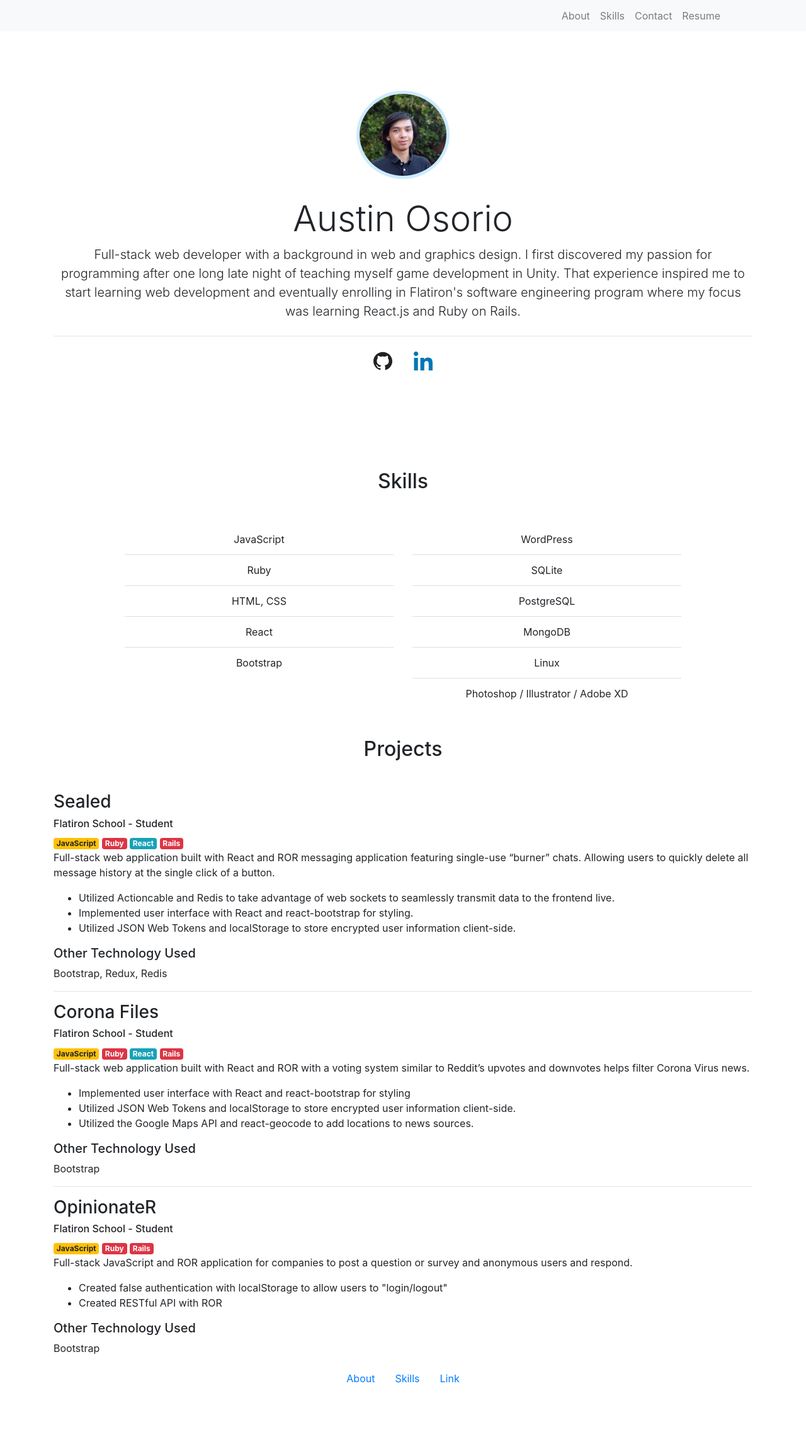
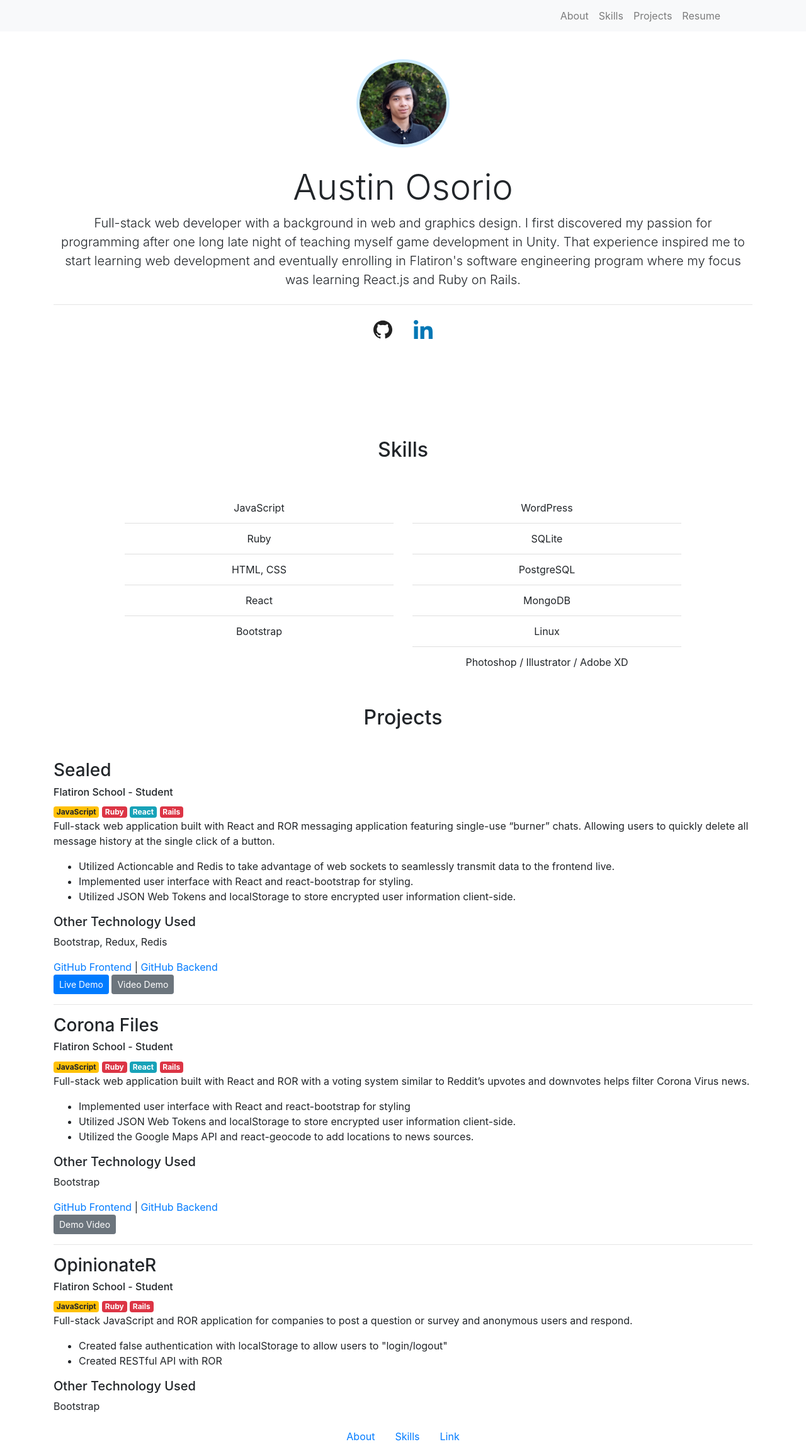
Before and after one commit to austinoso/austinoso.github.io, a plain HTML site: page index.html in a window 1280 px wide. Shown: the whole page at 63% size. Before the commit the page ends 2208 px from the top, so only its background shows below. Drawn offline with nearby package versions, Linux system fonts and the light colour scheme.

Commit message:
added project links and other links

```diff
--- a/index.html
+++ b/index.html
@@ -14,7 +14,9 @@
   </head>
 
   <body>
-    <nav class="navbar navbar-expand-lg navbar-light bg-light side-padding">
+    <nav
+      class="navbar navbar-expand-lg navbar-light bg-light side-padding fixed-top"
+    >
       <button
         class="navbar-toggler"
         type="button"
@@ -29,21 +31,23 @@
       <div class="collapse navbar-collapse" id="navbarText">
         <ul class="navbar-nav ml-auto">
           <li class="nav-item">
-            <a class="nav-link" href="#">About</a>
+            <a class="nav-link" href="#about">About</a>
           </li>
           <li class="nav-item">
-            <a class="nav-link" href="#">Skills</a>
+            <a class="nav-link" href="#skills">Skills</a>
           </li>
           <li class="nav-item">
-            <a class="nav-link" href="#">Contact</a>
+            <a class="nav-link" href="#projects">Projects</a>
           </li>
           <li class="nav-item">
-            <a class="nav-link" href="#">Resume</a>
+            <a class="nav-link" href="./files/Resume_austin.pdf" download
+              >Resume</a
+            >
           </li>
         </ul>
       </div>
     </nav>
-
+    <a id="about"></a>
     <div class="jumbotron text-center jumbo-padding">
       <div class="container">
         <img class="circle-img" src="./images/avatar.jpg" />
@@ -77,6 +81,8 @@
     </div>
 
     <div class="container side-padding">
+      <a id="skills"></a>
+
       <h2 class="text-center spacing">Skills</h2>
       <div class="row">
         <div class="col-sm text-center">
@@ -102,6 +108,8 @@
     </div>
 
     <div class="container">
+      <a id="projects"></a>
+
       <h2 class="text-center spacing">Projects</h2>
       <div>
         <h3>Sealed</h3>
@@ -132,6 +140,20 @@
         </ul>
         <h5>Other Technology Used</h5>
         <p>Bootstrap, Redux, Redis</p>
+        <a href="https://github.com/austinoso/sealed-client">GitHub Frontend</a>
+        <span> | </span>
+        <a href="https://github.com/austinoso/capstone-messaging-api"
+          >GitHub Backend</a
+        >
+        <br />
+        <a
+          href="https://sealed-client.herokuapp.com/"
+          class="btn btn-primary btn-sm"
+          >Live Demo</a
+        >
+        <a href="https://youtu.be/MEx6GdK1emY" class="btn btn-secondary btn-sm"
+          >Video Demo</a
+        >
       </div>
       <hr />
       <div>
@@ -163,6 +185,17 @@
         </ul>
         <h5>Other Technology Used</h5>
         <p>Bootstrap</p>
+        <a href="https://github.com/austinoso/corona-files-client-mirror"
+          >GitHub Frontend</a
+        >
+        <span> | </span>
+        <a href="https://github.com/austinoso/corona-files-api-mirror"
+          >GitHub Backend</a
+        >
+        <br />
+        <a href="https://youtu.be/G5N-aHhG6z4" class="btn btn-secondary btn-sm"
+          >Demo Video</a
+        >
       </div>
       <hr />
       <div>
```
Also changed, not shown: 1 other file.
